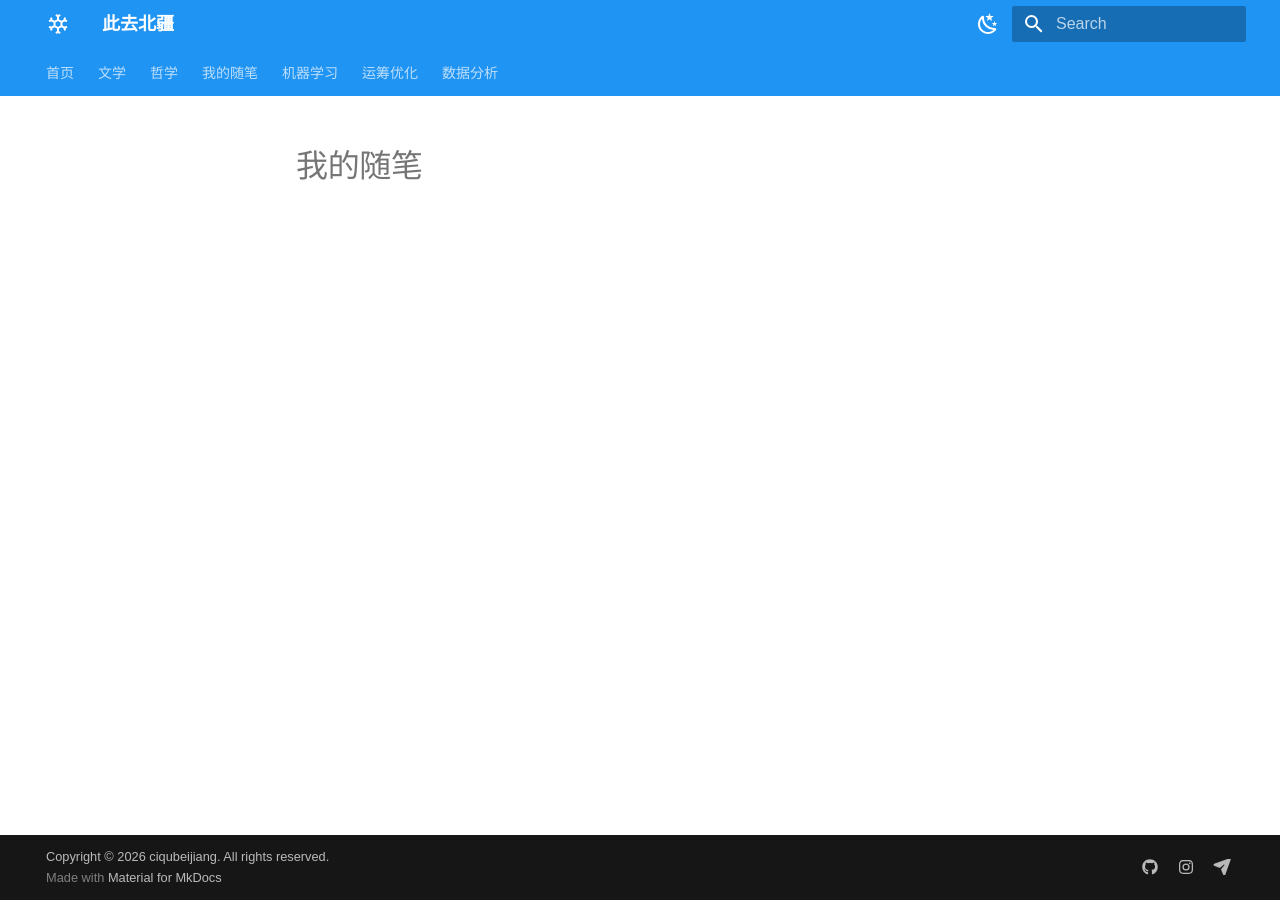
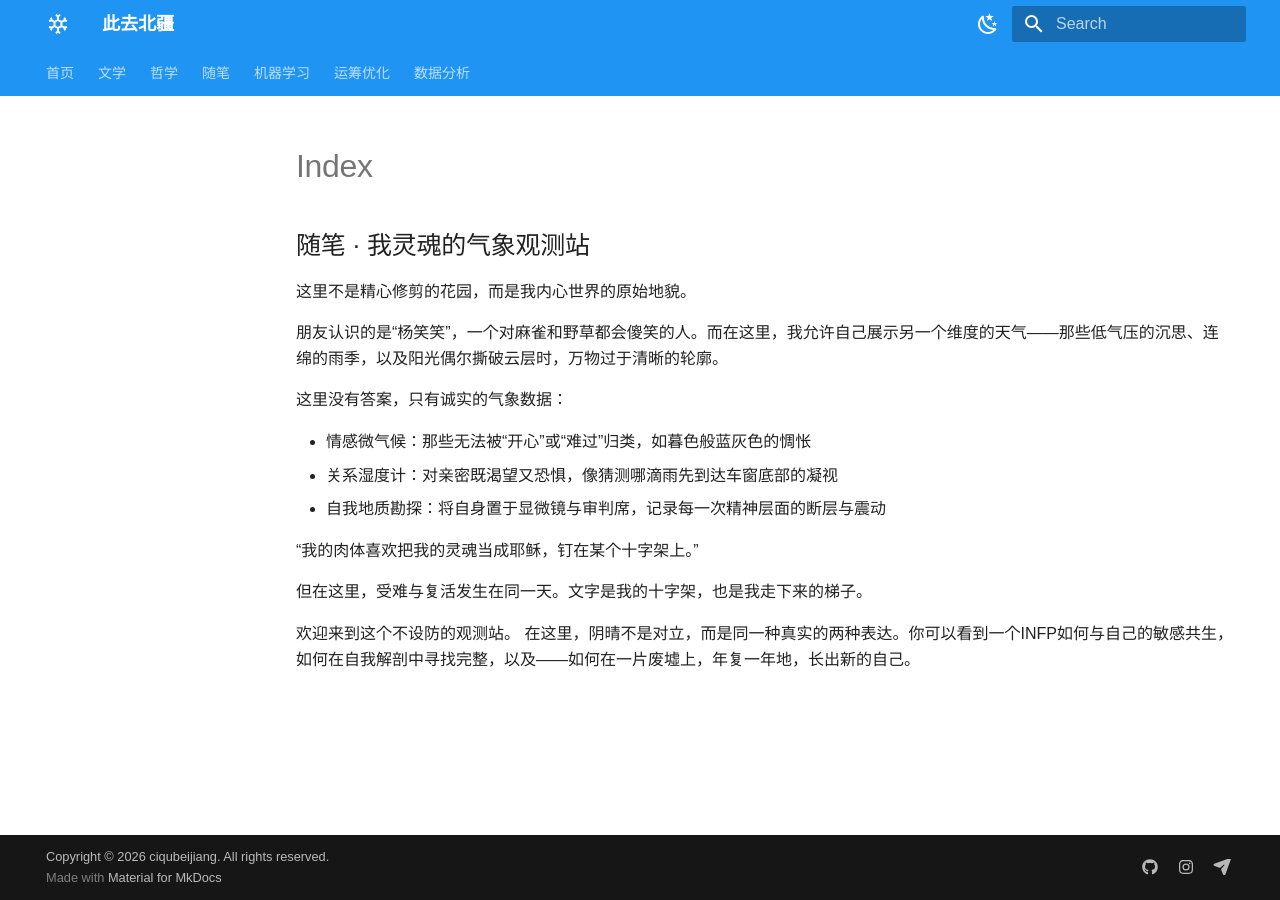
Before and after one commit to CiQuBeiJiang/CiQuBeiJiang.github.io, an MkDocs documentation site: the page built from docs/diary/index.md, in a window 1280 px wide. Built offline with MkDocs 1.6.1 and Material for MkDocs 9.7.7, drawn with Linux system fonts in a browser that asks for light colours; a style sheet for code colours, icons or effects is not loaded.

Commit message:
add other content

```diff
--- a/docs/diary/index.md
+++ b/docs/diary/index.md
@@ -1 +1,18 @@
-# 我的随笔
+## 随笔 · 我灵魂的气象观测站
+
+这里不是精心修剪的花园，而是我内心世界的原始地貌。
+
+朋友认识的是“杨笑笑”，一个对麻雀和野草都会傻笑的人。而在这里，我允许自己展示另一个维度的天气——那些低气压的沉思、连绵的雨季，以及阳光偶尔撕破云层时，万物过于清晰的轮廓。
+
+这里没有答案，只有诚实的气象数据：
+
+- 情感微气候：那些无法被“开心”或“难过”归类，如暮色般蓝灰色的惆怅
+- 关系湿度计：对亲密既渴望又恐惧，像猜测哪滴雨先到达车窗底部的凝视
+- 自我地质勘探：将自身置于显微镜与审判席，记录每一次精神层面的断层与震动
+
+“我的肉体喜欢把我的灵魂当成耶稣，钉在某个十字架上。”
+
+但在这里，受难与复活发生在同一天。文字是我的十字架，也是我走下来的梯子。
+
+欢迎来到这个不设防的观测站。
+在这里，阴晴不是对立，而是同一种真实的两种表达。你可以看到一个INFP如何与自己的敏感共生，如何在自我解剖中寻找完整，以及——如何在一片废墟上，年复一年地，长出新的自己。
--- a/docs/stylesheets/extra.css
+++ b/docs/stylesheets/extra.css
@@ -28,3 +28,12 @@
     margin: 5px 0 !important;
     font-size: 15px !important;
 }
+/* 1. 引入【免费无版权+风格匹配】的花体字（和SnellRoundHand同源风格，法式优雅圆润） */
+@import url('https://fonts.googleapis.com/css2?family=Parisienne&display=swap');
+
+/* 2. 定义一个「花体样式类」，名字叫 .fancy-font ，你可以随便改 */
+.fancy-font {
+    font-family: 'Parisienne', cursive; /* 核心：嵌入网页的花体字，GitHub必用 */
+    font-size: 2.2em; /* 字号和你之前的 size=6 完全一致，不用改 */
+    line-height: 1.5; /* 行间距，让文字更美观 */
+}
--- a/mkdocs.yml
+++ b/mkdocs.yml
@@ -41,10 +41,10 @@ markdown_extensions:
   - attr_list               # 让HTML的font标签/行内样式生效
   - md_in_html              # 让markdown里嵌套HTML标签无冲突
 nav:
-  - 首页: about.md
+  - 首页: index.md
   - 文学: literature
   - 哲学: philosophy
-  - 我的随笔: diary
+  - 随笔: diary
   - 机器学习: machine_learning
   - 运筹优化: optimization
   - 数据分析: data_analysis
```
Also changed, not shown: docs/data_analysis/index.md (added, +12 -0 lines), docs/machine_learning/index.md (+11 -0 lines), docs/optimization/index.md (+10 -0 lines), docs/philosophy/index.md (+15 -0 lines), literature/index.md (+11 -0 lines).
